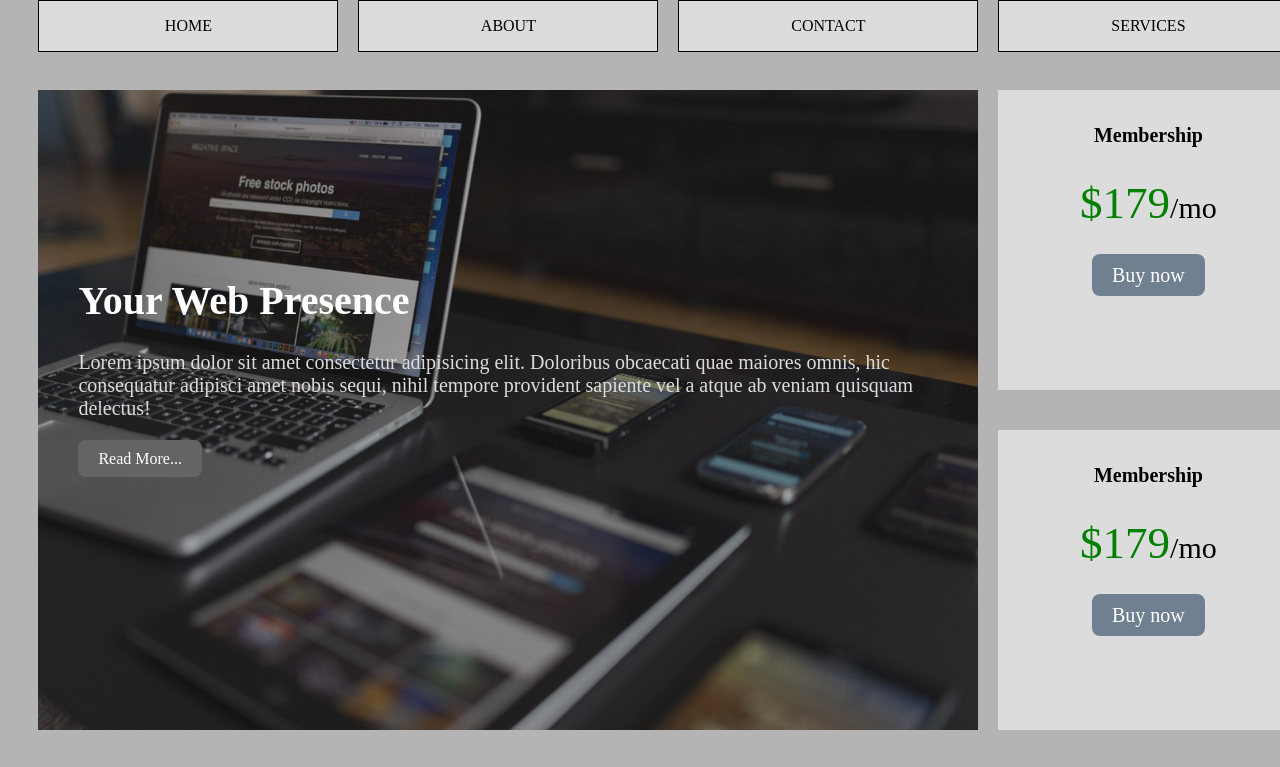
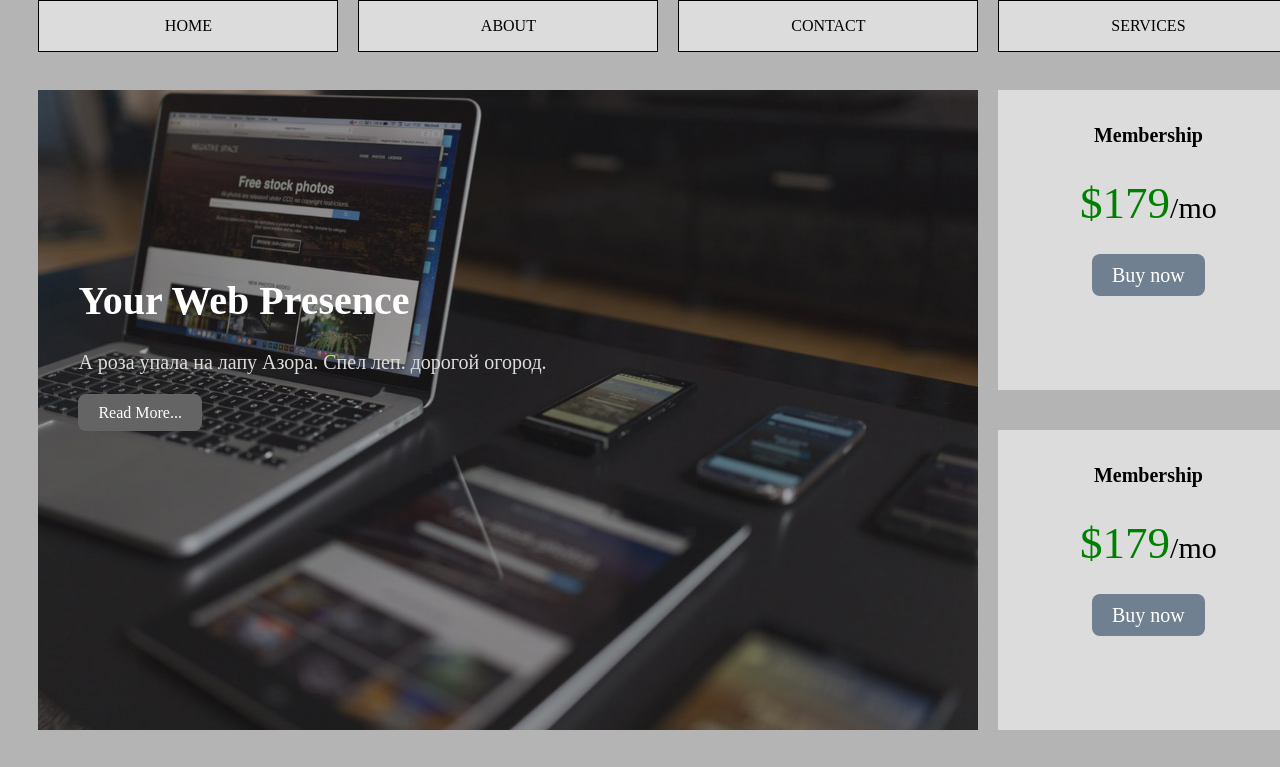
Before and after one commit to Kairat-ops/shop_laptop, a plain HTML site: page index.html in a window 1280 px wide. Shown: the top 767 px of the page. Drawn offline with Linux system fonts and the light colour scheme.

Commit message:
Поменял lorem

```diff
--- a/index.html
+++ b/index.html
@@ -18,7 +18,7 @@
             <div class="grid upper">
                 <div class="block1">
                     <h1>Your Web Presence</h1>
-                    <p>Lorem ipsum dolor sit amet consectetur adipisicing elit. Doloribus obcaecati quae maiores omnis, hic consequatur adipisci amet nobis sequi, nihil tempore provident sapiente vel a atque ab veniam quisquam delectus!</p>
+                    <p>А роза упала на лапу Азора. Спел леп. дорогой огород.</p>
                     <a href="#">Read More...</a>
                 </div>
                 <div class="block block2">
```
